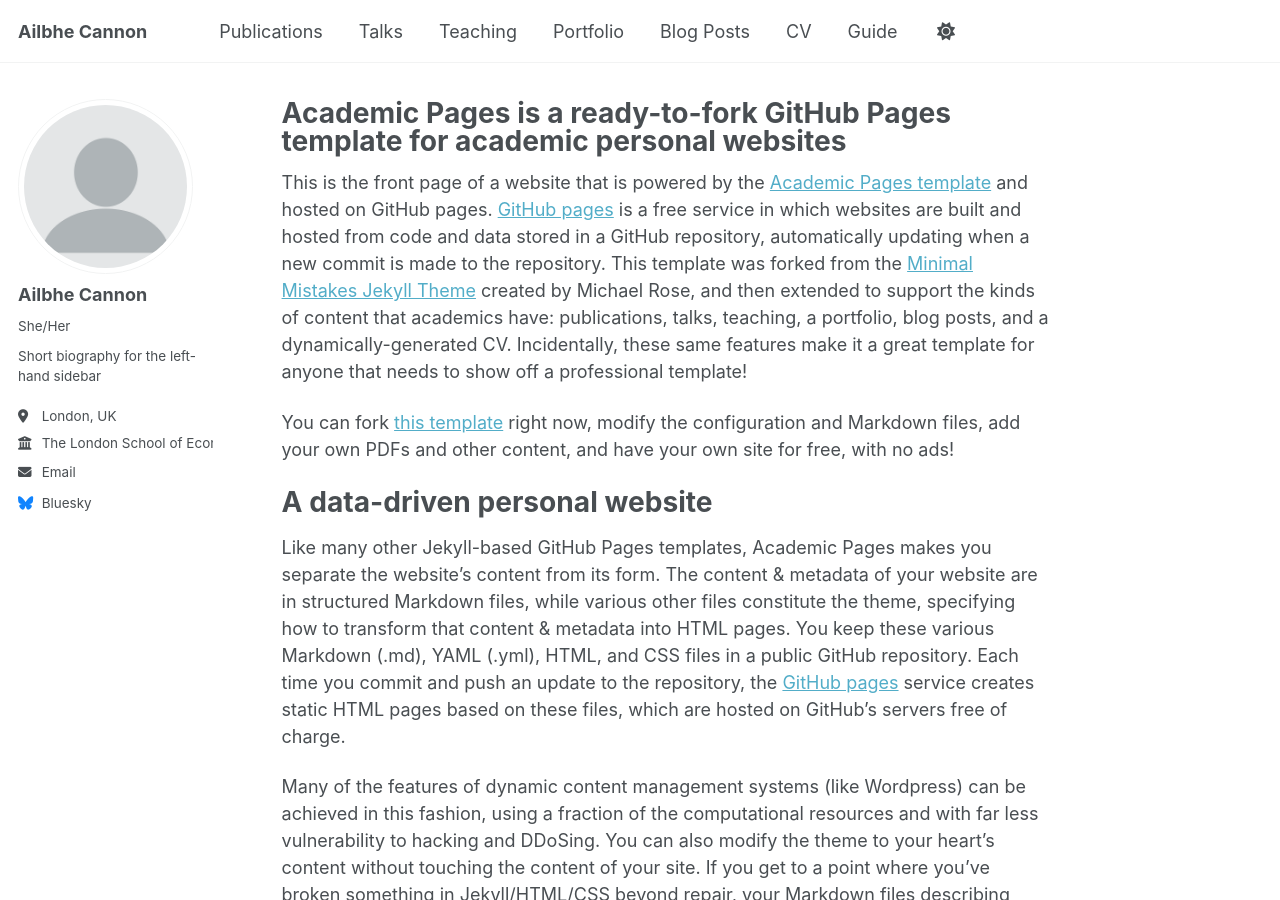
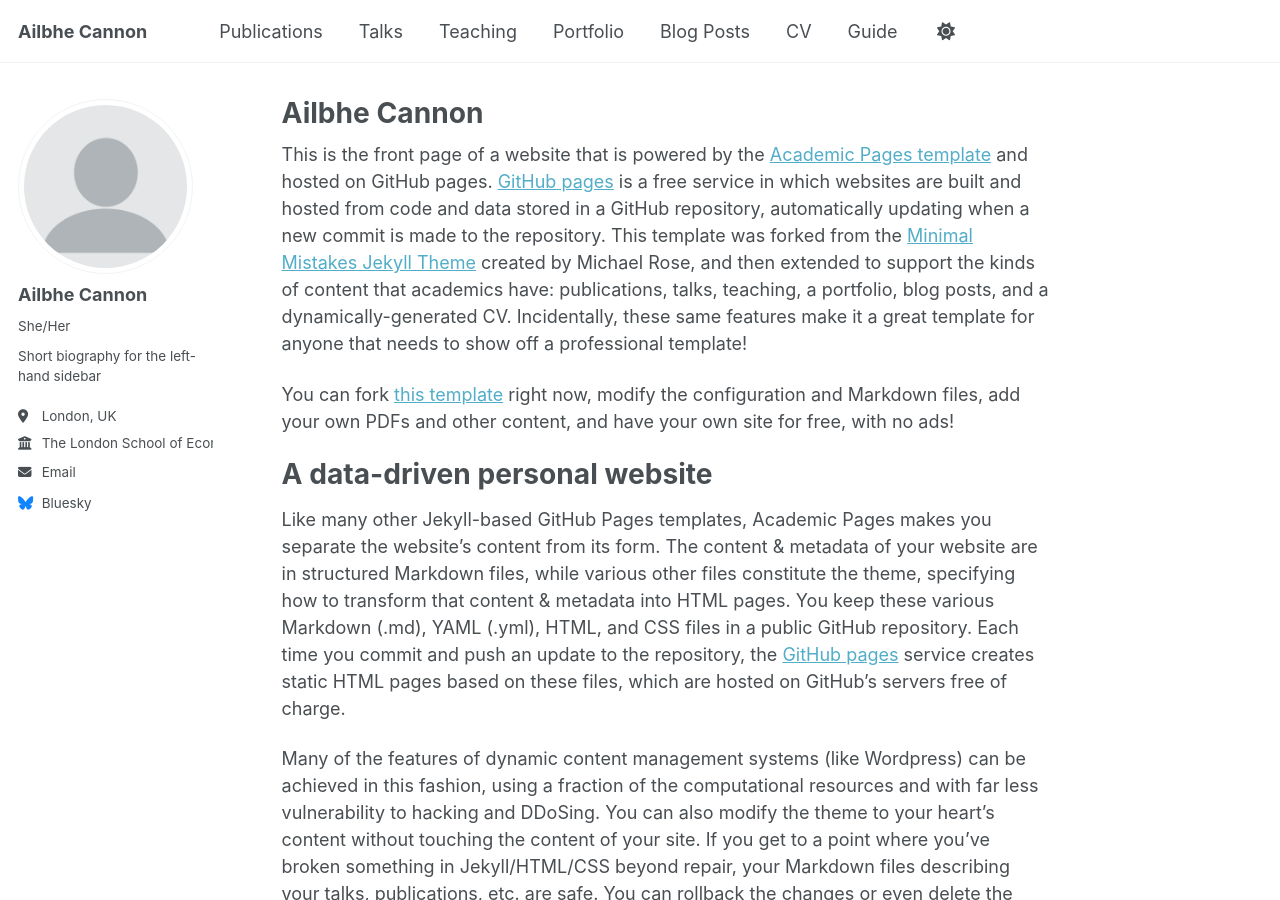
Before and after one commit to Ailbhe-Cannon/Ailbhe-Cannon.github.io, a Jekyll site: the page built from _pages/about.md, in a window 1280 px wide and 900 px high. Built offline with Jekyll 4.4.1, drawn with Linux system fonts in a browser that asks for light colours; a script that is not in the unit is left out.

Commit message:
Update about.md

```diff
--- a/_pages/about.md
+++ b/_pages/about.md
@@ -1,6 +1,6 @@
 ---
 permalink: /
-title: "Academic Pages is a ready-to-fork GitHub Pages template for academic personal websites"
+title: "Ailbhe Cannon"
 author_profile: true
 redirect_from:
   - /about/
```
